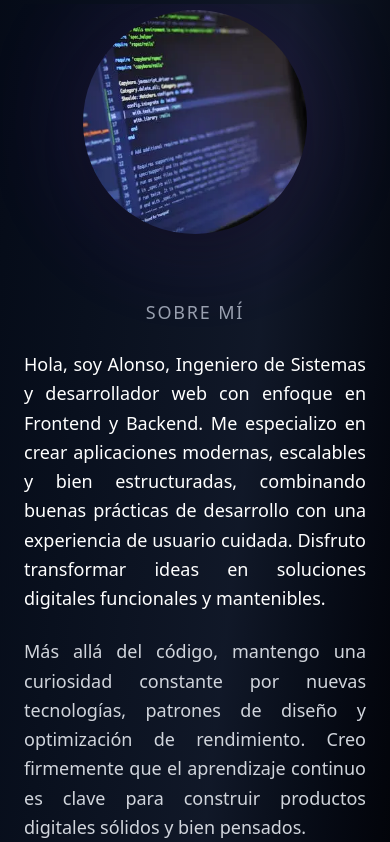
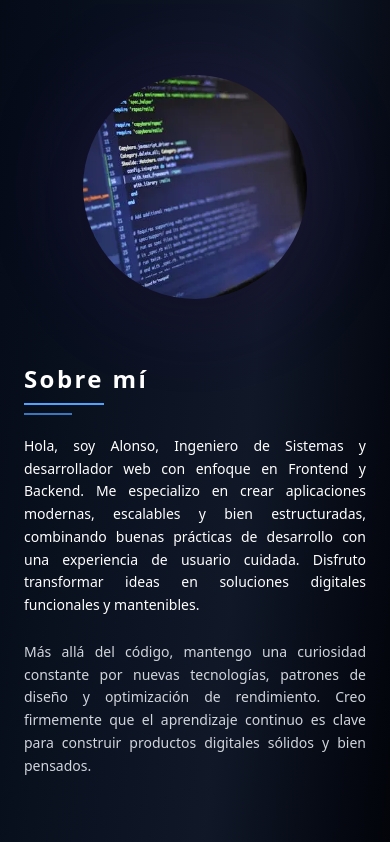
Before and after one commit to alonsonh96/portfolio, a React (Vite) app: page / in a window 390 px wide. Shown: the part 840-1682 px from the top of the page. Built offline with nearby package versions, Linux system fonts and the light colour scheme.

Commit message:
feat(about): add animated section title with decorative lines and responsive layout

```diff
--- a/src/components/About.jsx
+++ b/src/components/About.jsx
@@ -4,20 +4,38 @@ import Section from './Section'
 
 const About = () => {
   return (
-    <Section id='sobre mí'>
-      <motion.div
-        initial={{ opacity: 0, y: 30 }}
-        whileInView={{ opacity: 1, y: 0 }}
-        viewport={{ once: false, amount: 0.3 }}
-        transition={{ duration: 0.7, delay: 0.2 }}
-        className='max-w-7xl mx-auto flex flex-col-reverse md:flex-row gap-16 items-center'
-      >
-        <div className='flex-1 text-center '>
-          <h2 className='text-lg uppercase tracking-widest text-gray-400 mb-6'>
+    <Section id='sobre mí' className=''>
+      <div className='max-w-7xl mx-auto flex flex-col-reverse md:flex-row gap-16 md:gap-8 items-center'>
+        <motion.div
+          initial={{ opacity: 0, x: -100 }}
+          whileInView={{ opacity: 1, x: 0 }}
+          viewport={{ once: false, amount: 0.3 }}
+          transition={{ duration: 0.8, ease: [0.22, 1, 0.36, 1], delay: 0.2 }}
+          className='flex-1 md:text-left'
+        >
+          <h2 className='text-2xl md:text-5xl  font-bold tracking-widest text-white mb-2'>
             Sobre mí
           </h2>
-
-          <p className='text-lg text-white mb-6 leading-relaxed text-justify'>
+          {/* Líneas decorativas */}
+          <div className='space-y-2 mb-5'>
+            <motion.span
+              className='block h-0.5 w-20 md:w-30 bg-blue-400'
+              initial={{ scaleX: 0 }}
+              whileInView={{ scaleX: 1 }}
+              viewport={{ once: false }}
+              transition={{ duration: 0.6, delay: 0.2, ease: 'easeOut' }}
+              style={{ originX: 0 }}
+            />
+            <motion.span
+              className='block h-0.5 w-12 md:w-16 bg-blue-400/70'
+              initial={{ scaleX: 0 }}
+              whileInView={{ scaleX: 1 }}
+              viewport={{ once: false }}
+              transition={{ duration: 0.6, delay: 0.35, ease: 'easeOut' }}
+              style={{ originX: 0 }}
+            />
+          </div>
+          <p className='text-sm md:text-lg text-white mb-6 leading-relaxed text-justify'>
             Hola, soy Alonso, Ingeniero de Sistemas y desarrollador web con
             enfoque en Frontend y Backend. Me especializo en crear aplicaciones
             modernas, escalables y bien estructuradas, combinando buenas
@@ -25,30 +43,28 @@ const About = () => {
             Disfruto transformar ideas en soluciones digitales funcionales y
             mantenibles.
           </p>
-
-          <p className='text-lg text-gray-300 leading-relaxed text-justify'>
+          <p className='text-sm md:text-lg text-gray-300 leading-relaxed text-justify'>
             Más allá del código, mantengo una curiosidad constante por nuevas
             tecnologías, patrones de diseño y optimización de rendimiento. Creo
             firmemente que el aprendizaje continuo es clave para construir
             productos digitales sólidos y bien pensados.
           </p>
-        </div>
+        </motion.div>
         <motion.div
-          initial={{ opacity: 0, scale: 0.95 }}
-          whileInView={{ opacity: 1, scale: 1 }}
-          viewport={{ once: true }}
-          transition={{ duration: 0.8, delay: 0.2 }}
+          initial={{ opacity: 0, x: 100 }}
+          whileInView={{ opacity: 1, x: 0 }}
+          viewport={{ once: false, amount: 0.3 }}
+          transition={{ duration: 0.8, delay: 0.2, ease: [0.22, 1, 0.36, 1] }}
           className='flex-1 relative flex justify-center md:display-block'
         >
           <div className='absolute inset-0 bg-purple-500/15 blur-3xl rounded-full animate-pulse' />
           <img
             src={'/src/assets/about.webp'}
             alt='Foto de Alonso'
-            // className='relative z-10 rounded-full shadow-2xl p-10'
             className='relative z-10 w-56 sm:w-64 md:w-72 lg:w-80 aspect-square object-cover rounded-full shadow-2xl'
           />
         </motion.div>
-      </motion.div>
+      </div>
     </Section>
   )
 }
```
